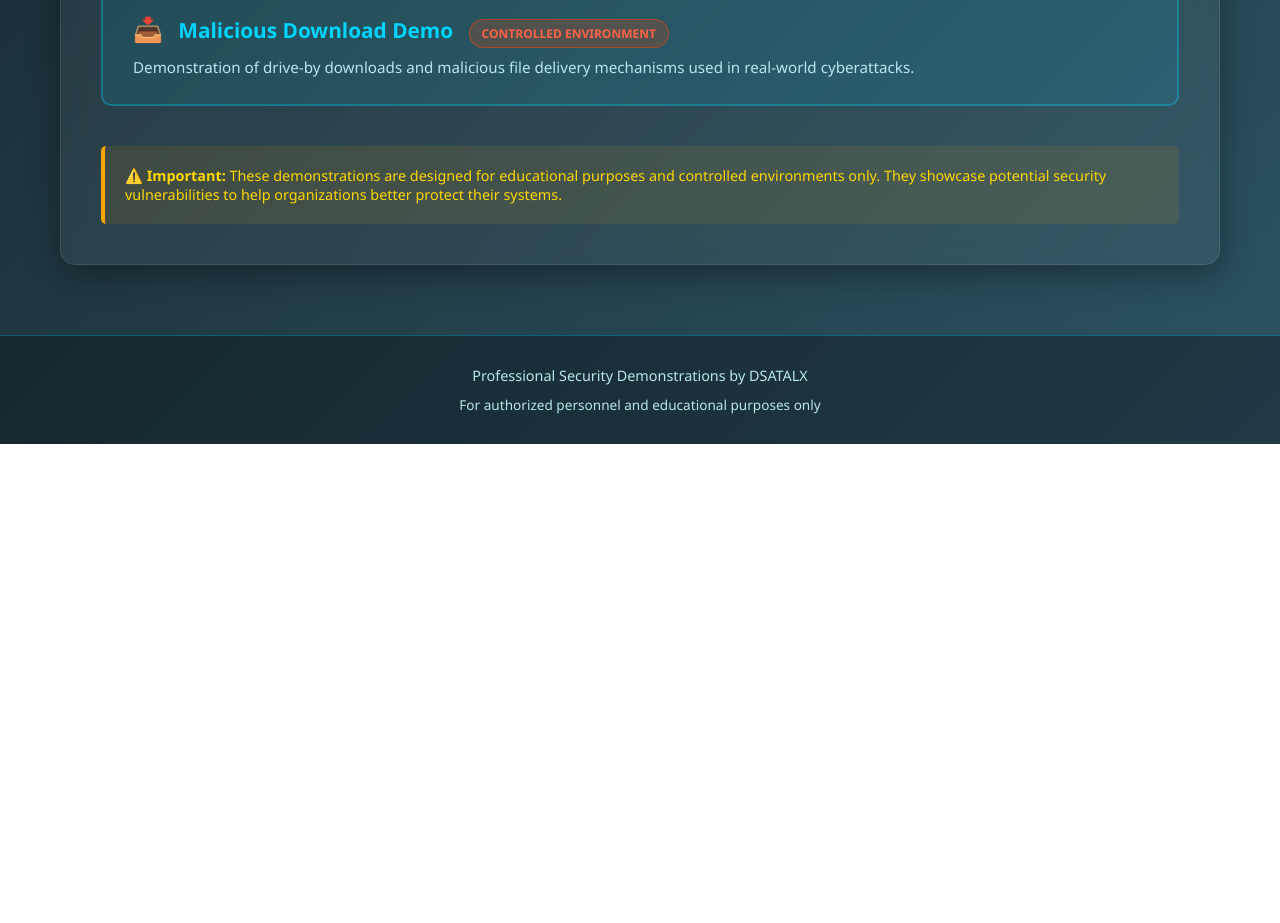
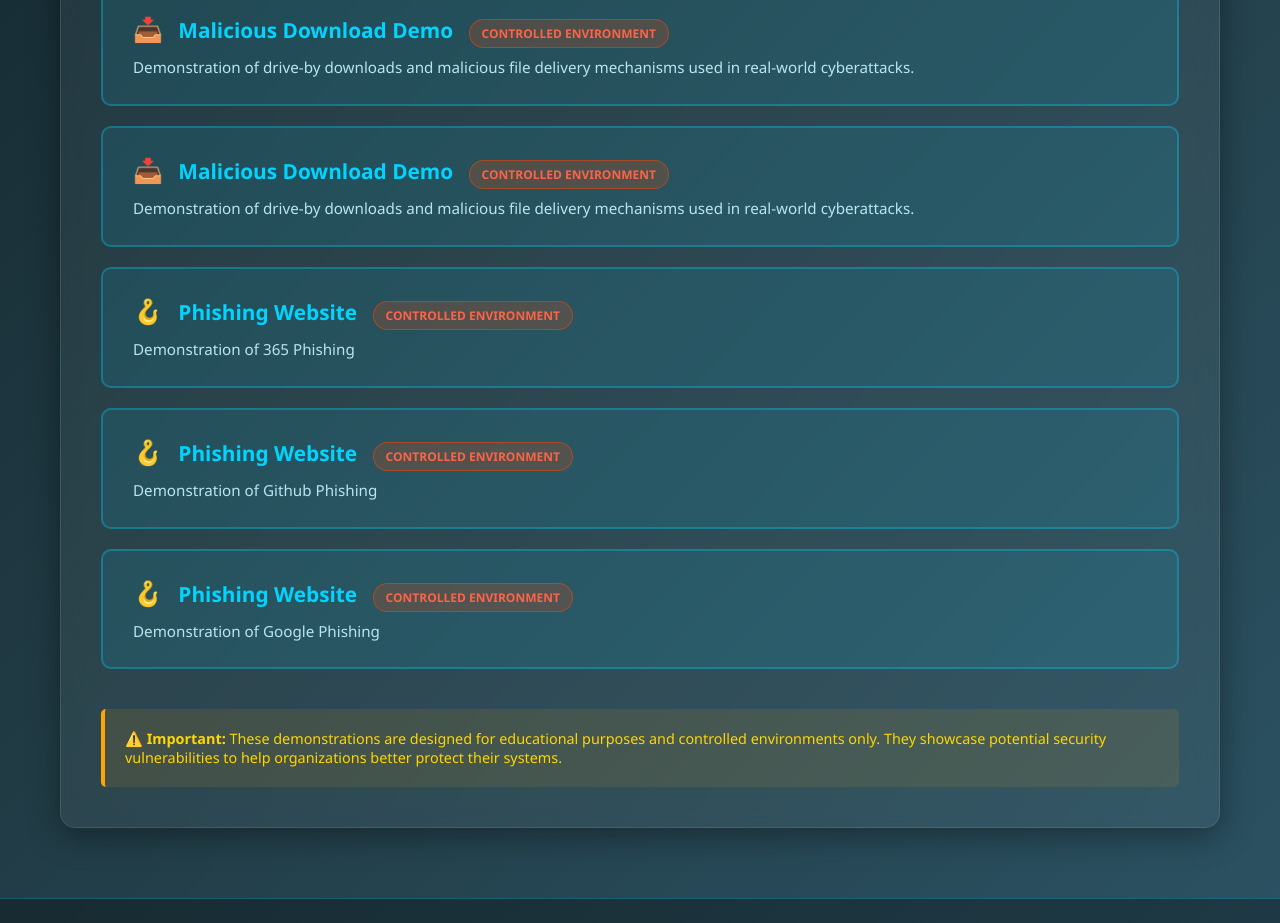
Before and after one commit to royp314/royp314.github.io, a plain HTML site: page index.html in a window 1280 px wide. Shown: the part 840-1763 px from the top of the page. Before the commit the page ends 1284 px from the top, so only its background shows below. Drawn offline with Linux system fonts and the light colour scheme.

Commit message:
Update index.html

```diff
--- a/index.html
+++ b/index.html
@@ -235,6 +235,54 @@
                         </div>
                     </a>
                 </li>
+                <li class="demo-item">
+                    <a href="demos/malicious_download.html" class="demo-link">
+                        <div class="demo-title">
+                            <span class="icon">📥</span>
+                            Malicious Download Demo
+                            <span class="warning-badge">CONTROLLED ENVIRONMENT</span>
+                        </div>
+                        <div class="demo-description">
+                            Demonstration of drive-by downloads and malicious file delivery mechanisms used in real-world cyberattacks.
+                        </div>
+                    </a>
+                </li>
+                <li class="demo-item">
+                    <a href="phish.layerxresearch.com" class="demo-link">
+                        <div class="demo-title">
+                            <span class="icon">🪝</span>
+                            Phishing Website
+                            <span class="warning-badge">CONTROLLED ENVIRONMENT</span>
+                        </div>
+                        <div class="demo-description">
+                            Demonstration of 365 Phishing
+                        </div>
+                    </a>
+                </li>
+                <li class="demo-item">
+                    <a href="phish.layerxresearch.com/git" class="demo-link">
+                        <div class="demo-title">
+                            <span class="icon">🪝</span>
+                            Phishing Website
+                            <span class="warning-badge">CONTROLLED ENVIRONMENT</span>
+                        </div>
+                        <div class="demo-description">
+                            Demonstration of Github Phishing
+                        </div>
+                    </a>
+                </li>
+                <li class="demo-item">
+                    <a href="phish.layerxresearch.com/google" class="demo-link">
+                        <div class="demo-title">
+                            <span class="icon">🪝</span>
+                            Phishing Website
+                            <span class="warning-badge">CONTROLLED ENVIRONMENT</span>
+                        </div>
+                        <div class="demo-description">
+                           Demonstration of Google Phishing
+                        </div>
+                    </a>
+                </li>
             </ul>
 
             <div style="margin-top: 40px; padding: 20px; background: rgba(255, 165, 0, 0.1); border-left: 4px solid #ffa500; border-radius: 5px;">
```
